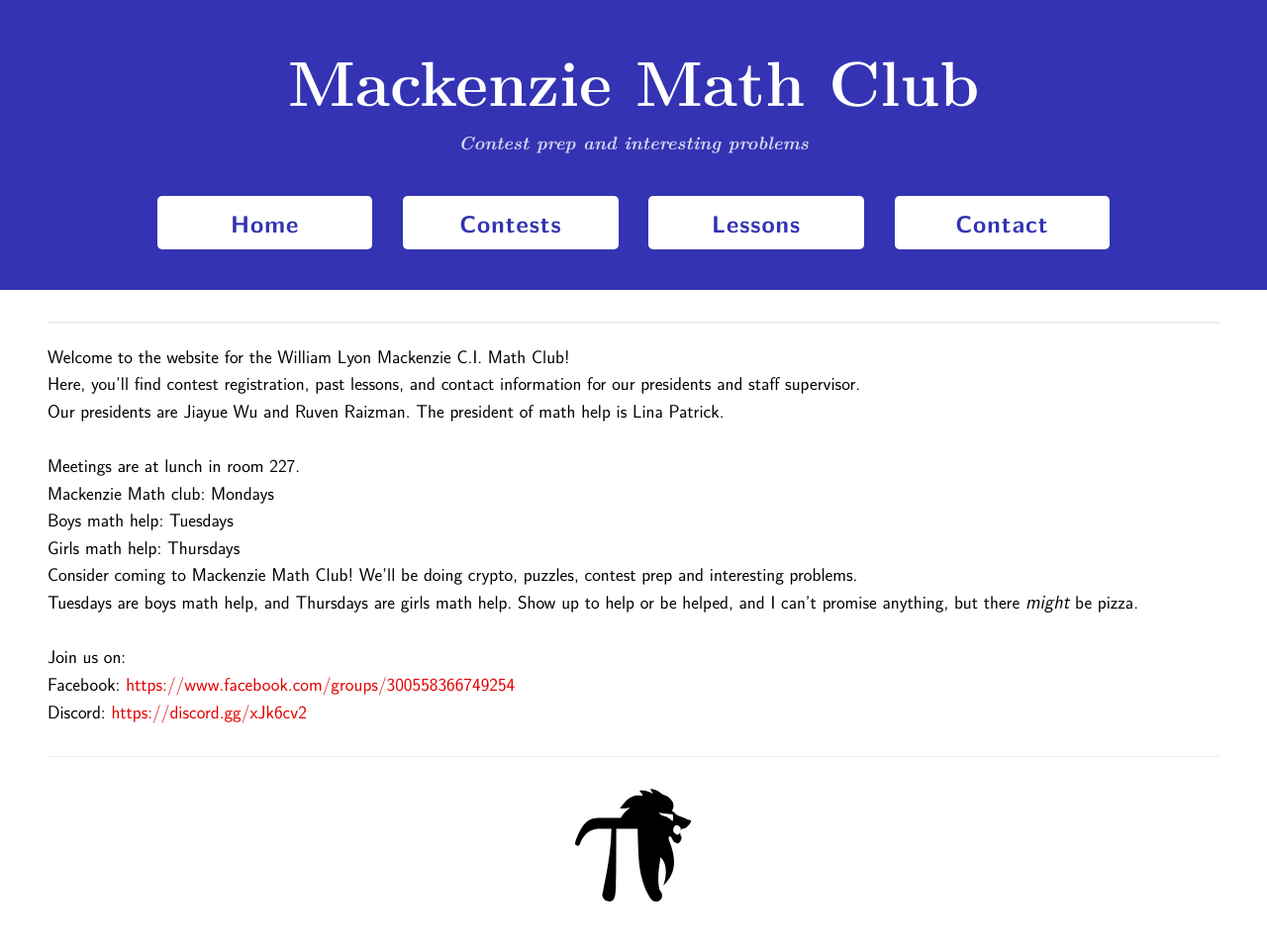
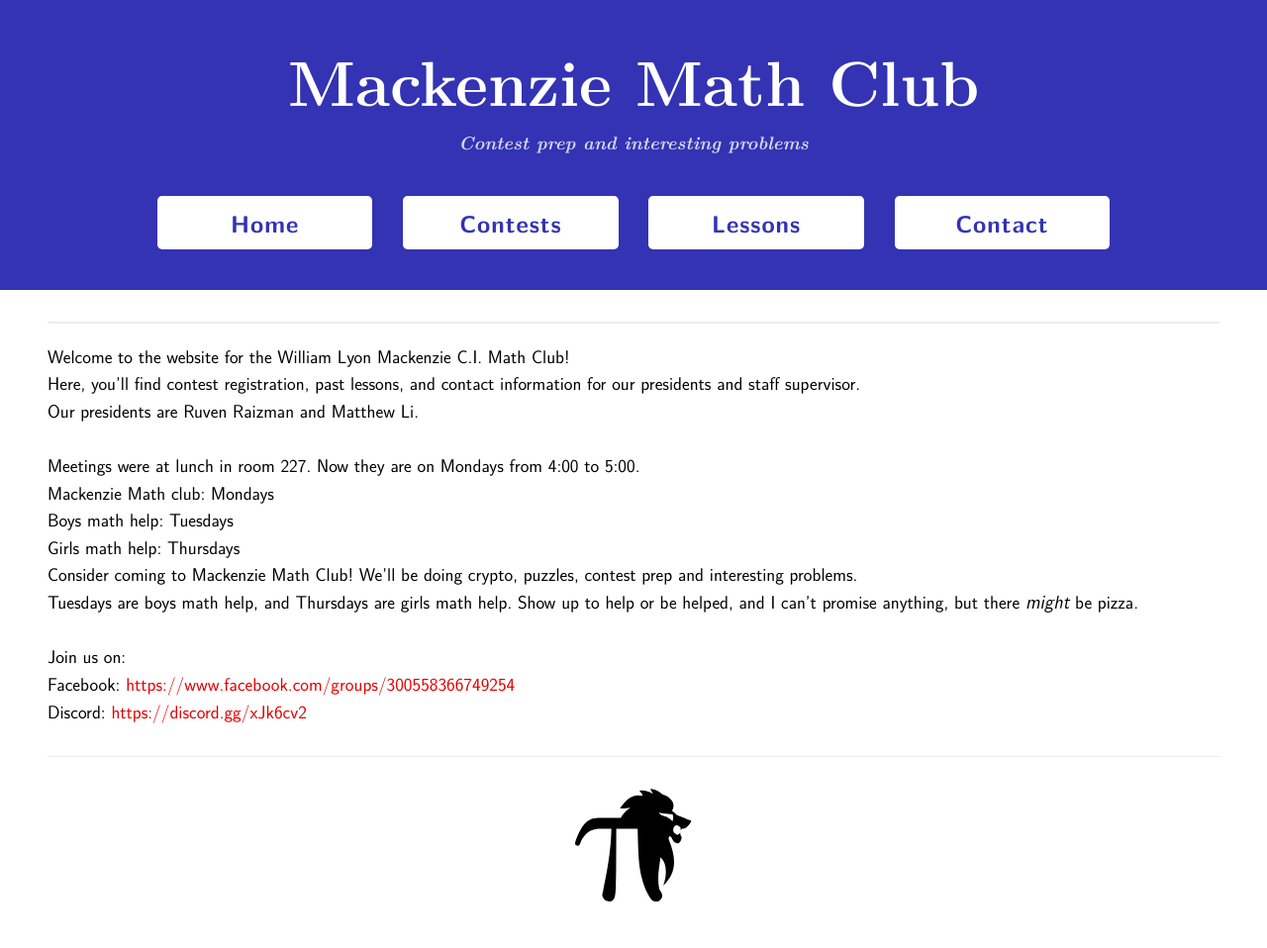
Before and after one commit to MackenzieMathClub/mackenziemathclub.github.io, a Jekyll site: the page built from index.md, in a window 1280 px wide. Shown: the whole page at 99% size. Built offline with Jekyll 4.4.1, drawn with Linux system fonts in a browser that asks for light colours; some web fonts are replaced.

Commit message:
updated index.md

```diff
--- a/index.md
+++ b/index.md
@@ -16,10 +16,10 @@ Welcome to the website for the William Lyon Mackenzie C.I. Math Club!
 <br/>
 Here, you'll find contest registration, past lessons, and contact information for our presidents and staff supervisor.
 <br/>
-Our presidents are Jiayue Wu and Ruven Raizman. The president of math help is Lina Patrick.
+Our presidents are Ruven Raizman and Matthew Li.
 <br/>
 <br/>
-Meetings are at lunch in room 227.
+Meetings were at lunch in room 227. Now they are on Mondays from 4:00 to 5:00.
 <br/>
 Mackenzie Math club: Mondays
 <br/>
```
